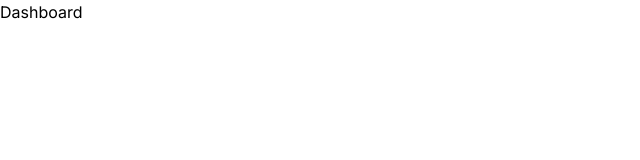
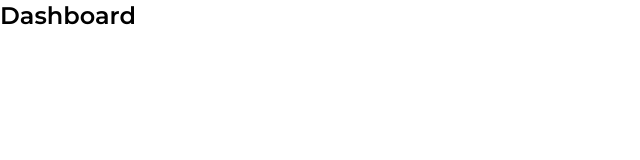
Before and after one commit to CristopherAlvaradoM/busme-client, a Next.js app: page /superadmin in a window 1280 px wide. Shown: the top 160 px of the page, without its empty margins (0-640 px from the left). Built offline with nearby package versions, Linux system fonts and the light colour scheme.

Commit message:
superadmin dashboard title

```diff
--- a/src/app/superadmin/page.tsx
+++ b/src/app/superadmin/page.tsx
@@ -4,8 +4,8 @@ export const metadata = {
 };
 export default function Page() {
     return (
-      <div className="min-w-full h-screen bg-white">
-        <h1>Dashboard</h1>
+      <div className="min-w-full h-screen bg-white font-montserrat">
+        <h1 className="text-black text-2xl font-semi-bold">Dashboard</h1>
       </div>
     );
 }
```
